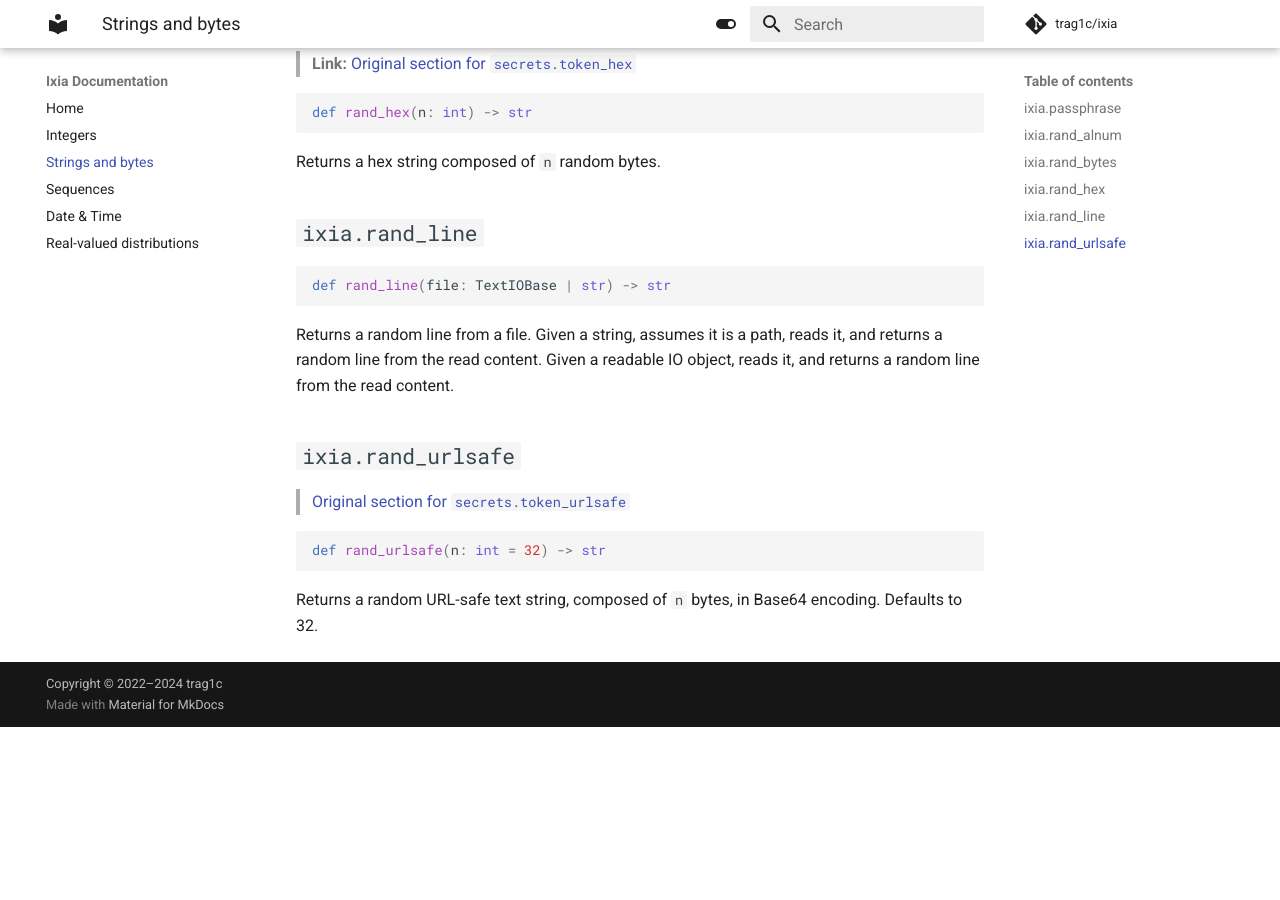
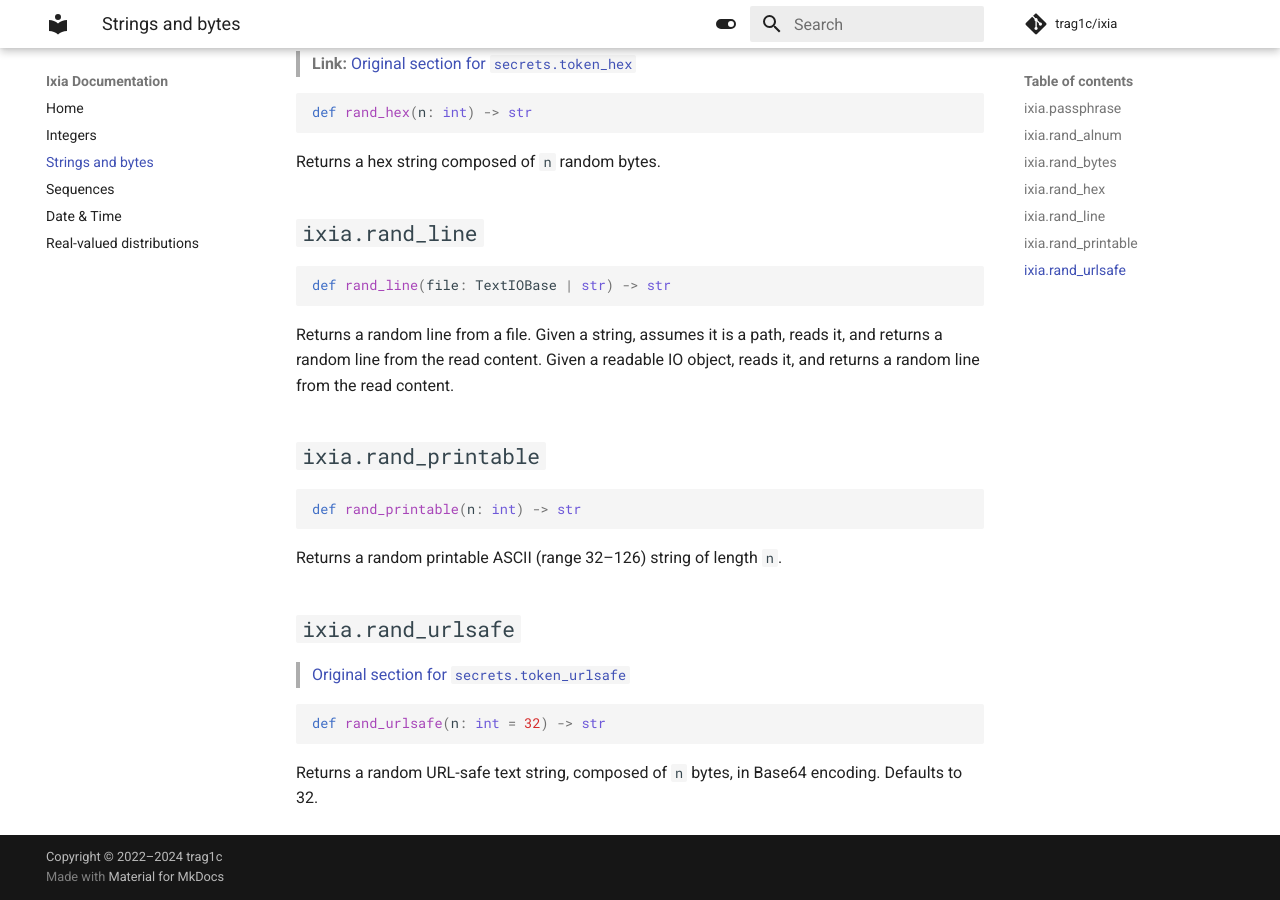
Before and after one commit to trag1c/ixia, an MkDocs documentation site: the page built from docs/strings_and_bytes.md, in a window 1280 px wide and 900 px high, scrolled down 844 px. Built offline with MkDocs 1.6.1 and Material for MkDocs 9.7.7, drawn with Linux system fonts in a browser that asks for light colours; comment, search, counter and statistics services are not loaded; the version menu is left out; before the commit the page ends 1571 px from its top, so only the background shows below that.

Commit message:
docs: add `ixia.rand_printable`

````diff
--- a/docs/strings_and_bytes.md
+++ b/docs/strings_and_bytes.md
@@ -55,6 +55,15 @@ Given a readable IO object, reads it,
 and returns a random line from the read content.
 
 
+## `ixia.rand_printable`
+
+```py
+def rand_printable(n: int) -> str
+```
+
+Returns a random printable ASCII (range 32–126) string of length `n`.
+
+
 ## `ixia.rand_urlsafe`
 
 > [Original section for `secrets.token_urlsafe`](https://docs.python.org/3/library/secrets.html#secrets.token_urlsafe)
````
